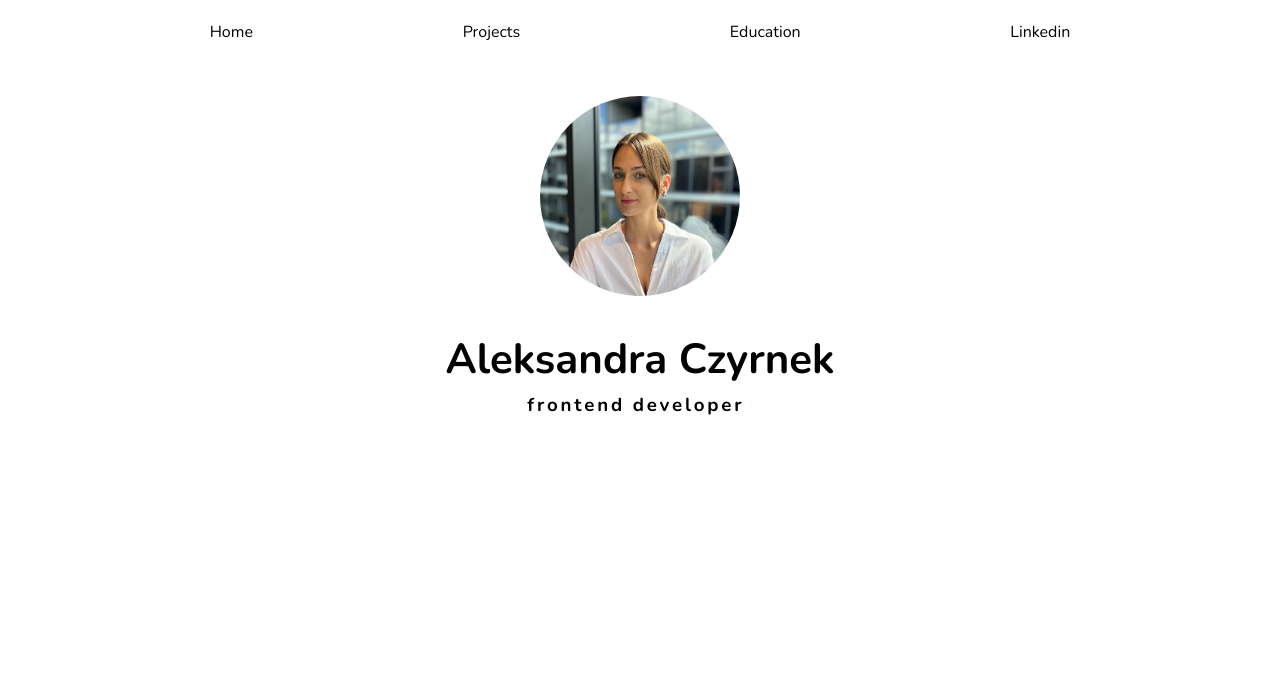
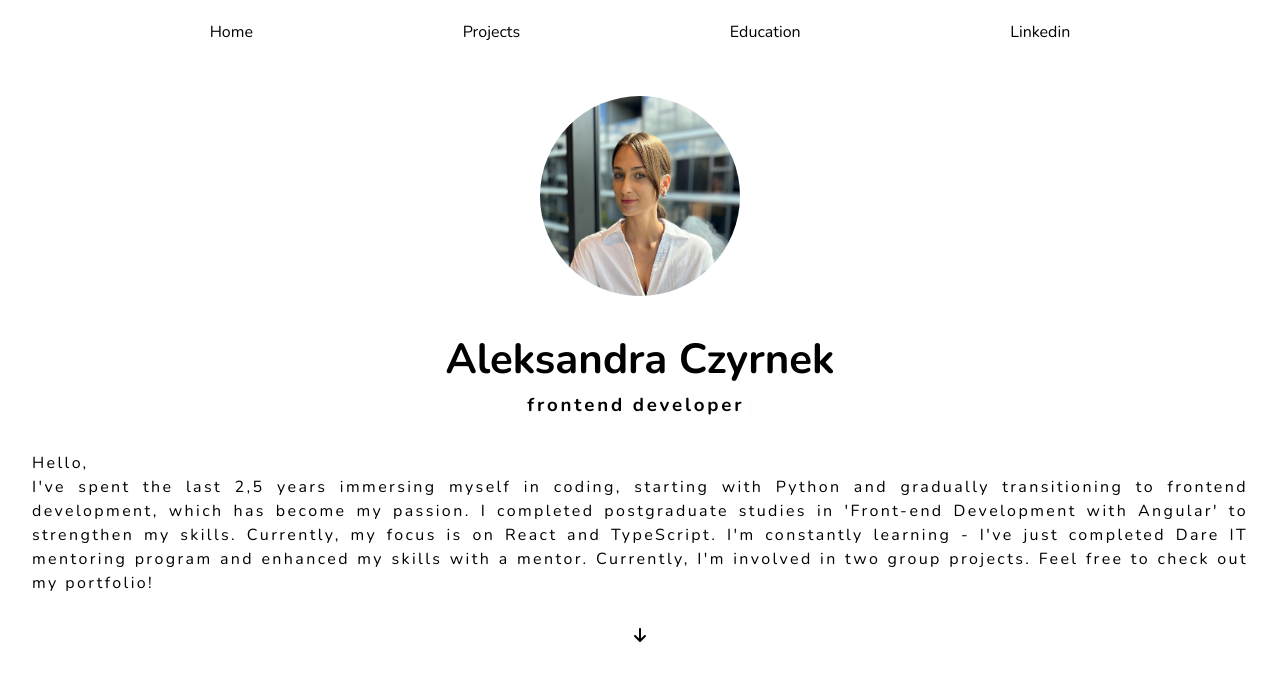
Before and after one commit to olcolcolc/olcolcolc.github.io, a React (Vite) app: page / in a window 1280 px wide. Shown: the top 680 px of the page. Built offline with nearby package versions, Linux system fonts and the light colour scheme.

Commit message:
feat(home): Add Bio

```diff
--- a/package.json
+++ b/package.json
@@ -12,6 +12,9 @@
   "dependencies": {
     "@emotion/react": "^11.11.4",
     "@emotion/styled": "^11.11.5",
+    "@fortawesome/fontawesome-svg-core": "^6.5.2",
+    "@fortawesome/free-solid-svg-icons": "^6.5.2",
+    "@fortawesome/react-fontawesome": "^0.2.0",
     "react": "^18.2.0",
     "react-dom": "^18.2.0",
     "react-router-dom": "^6.22.3",
--- a/src/components/home/Home.tsx
+++ b/src/components/home/Home.tsx
@@ -2,8 +2,9 @@ import React from "react";
 import { theme } from "../../theme/theme";
 import styled from "@emotion/styled";
 import myAvatar from "../../assets/IMG_4906.jpg";
-import { keyframes } from "@emotion/react";
 import { useTypewriter, Cursor } from "react-simple-typewriter";
+import { FontAwesomeIcon } from "@fortawesome/react-fontawesome";
+import { faArrowDown } from "@fortawesome/free-solid-svg-icons";
 
 const HomeContainer = styled.div`
   display: flex;
@@ -37,6 +38,15 @@ const Subtitle = styled.h3`
   letter-spacing: 0.15em;
 `;
 
+const Bio = styled.p`
+  display: block;
+  text-align: justify;
+  color: ${theme.colors.black};
+  padding: 2rem;
+  overflow: hidden;
+  letter-spacing: 0.15em;
+`;
+
 // react-router-dom, types
 
 function Home() {
@@ -53,6 +63,18 @@ function Home() {
           <Cursor />
         </span>
       </Subtitle>
+      <Bio>
+        Hello, <br />
+        I've spent the last 2,5 years immersing myself in coding, starting with
+        Python and gradually transitioning to frontend development, which has
+        become my passion. I completed postgraduate studies in 'Front-end
+        Development with Angular' to strengthen my skills. Currently, my focus
+        is on React and TypeScript. I'm constantly learning - I've just
+        completed Dare IT mentoring program and enhanced my skills with a
+        mentor. Currently, I'm involved in two group projects. Feel free to
+        check out my portfolio!
+      </Bio>
+      <FontAwesomeIcon icon={faArrowDown} />
     </HomeContainer>
   );
 }
```
Also changed, not shown: 1 other file (tests, documents, lock files or other folders).
